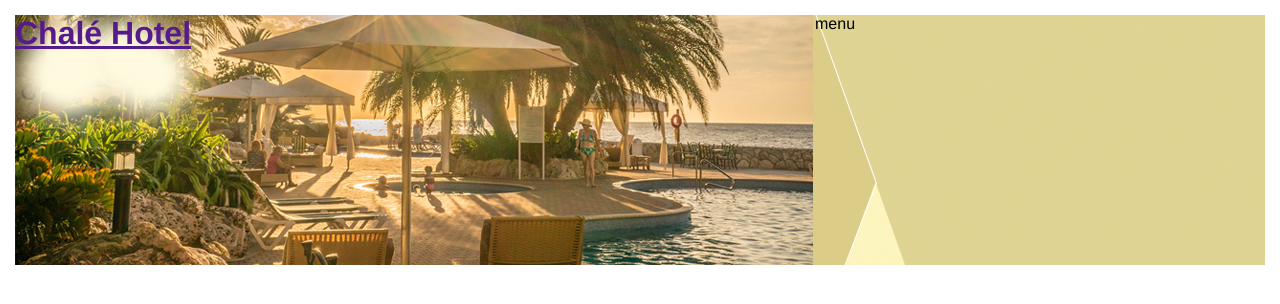
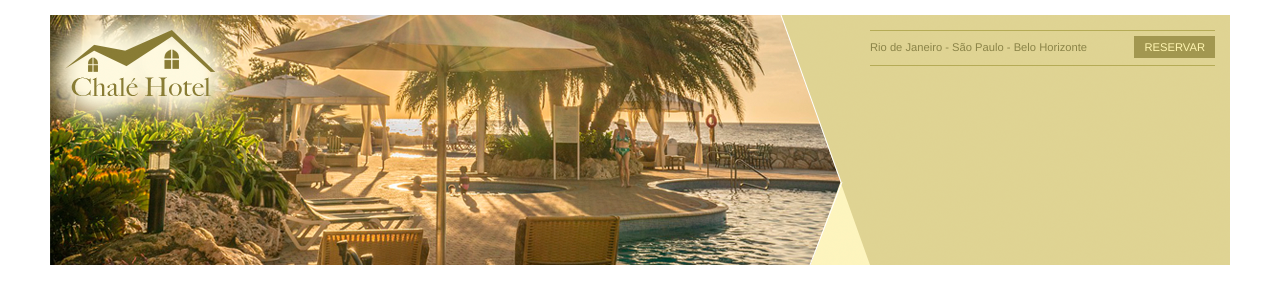
Before and after one commit to Fabio-Frare/Chale_hotel, a plain HTML site: page index.html in a window 1280 px wide. Drawn offline with Linux system fonts and the light colour scheme.

Commit message:
Ajustando o topo

```diff
--- a/css/estilo.css
+++ b/css/estilo.css
@@ -11,8 +11,12 @@ body {
 }
 
 #container {
-    background: #ede9cc ;
+    background: #ede9cc;
+    margin: 0 auto;
+    min-width: 740px;
+    max-width: 1180px;
 }
+
 #topo {
     position: relative;
     background: #dbcd87;
@@ -27,6 +31,18 @@ body {
     height: 250px;
     top: 0;
     left: 0;
+    z-index: 1;
+}
+
+.logo a {
+    position: absolute;
+    top: 15px;
+    left: 15px;
+    z-index: 3;
+    background: url(../imagens/logo.png) no-repeat;
+    width: 151px;
+    height: 66px;
+    text-indent: -9000px;
 }
 
 #area-menu {
@@ -36,4 +52,37 @@ body {
     background: url(../imagens/topo-imagem-lateral.png);
     width: 450px;
     height: 250px;
+    z-index: 2;
 }
+
+#conteudo-menu {
+    margin-left: 90px;
+    margin-right: 15px;
+    padding-top: 15px;
+}
+
+#menu-locais {
+    border-bottom: 1px solid #b5ab56;
+    border-top: 1px solid #b5ab56;
+    padding-top: 5px;
+    padding-bottom: 5px;
+    font-size: 0.7em;
+    color: #8b8448;
+}
+
+#menu-locais .locais {
+    float: left;
+    line-height: 2.1em;
+}
+
+a {
+    text-decoration: none;
+}
+
+a.reserva {
+    text-transform: uppercase;
+    background: #a29750;
+    color: #fff5b0;
+    padding: 5px 10px;
+    float: right;
+}
--- a/index.html
+++ b/index.html
@@ -9,12 +9,20 @@
         <div id="container"> <!-- inicio container -->
             <div id="topo"> <!-- inicio container -->
                 <div id="area-logo">
-                    <h1>
+                    <h1 class="logo">
                         <a href=""> Chalé Hotel</a>
                     </h1>
                 </div>
                 <div id="area-menu">
-                    menu
+                    <div id="conteudo-menu">
+                        <div id="menu-locais">
+                            <span class="locais">
+                                Rio de Janeiro - São Paulo - Belo Horizonte
+                            </span>
+                            <a class="reserva" href="">Reservar</a>
+                            <div style="clear: both;"></div>
+                        </div>
+                    </div>
                 </div>
             </div> <!-- fim topo -->
         </div> <!-- fim container -->
```
